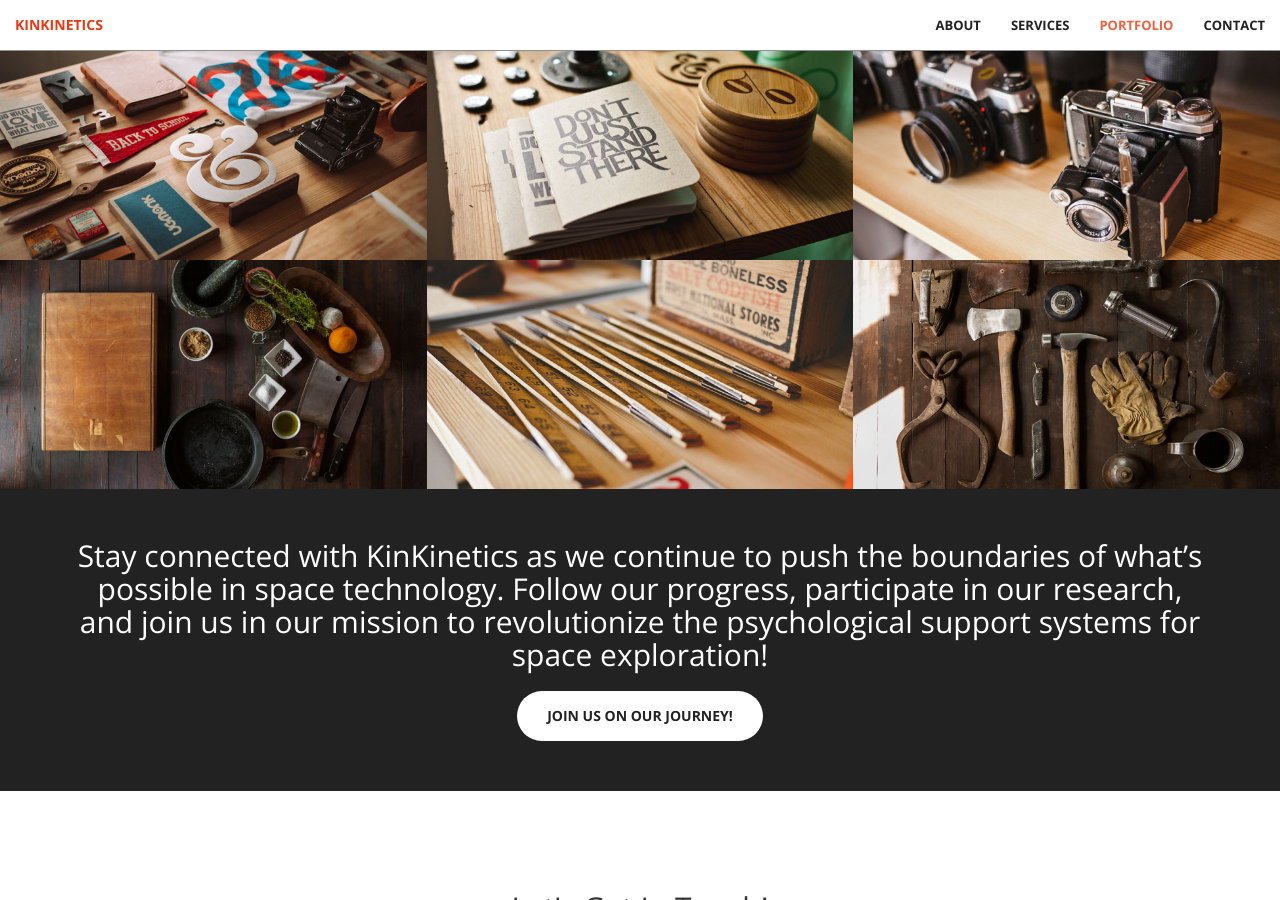
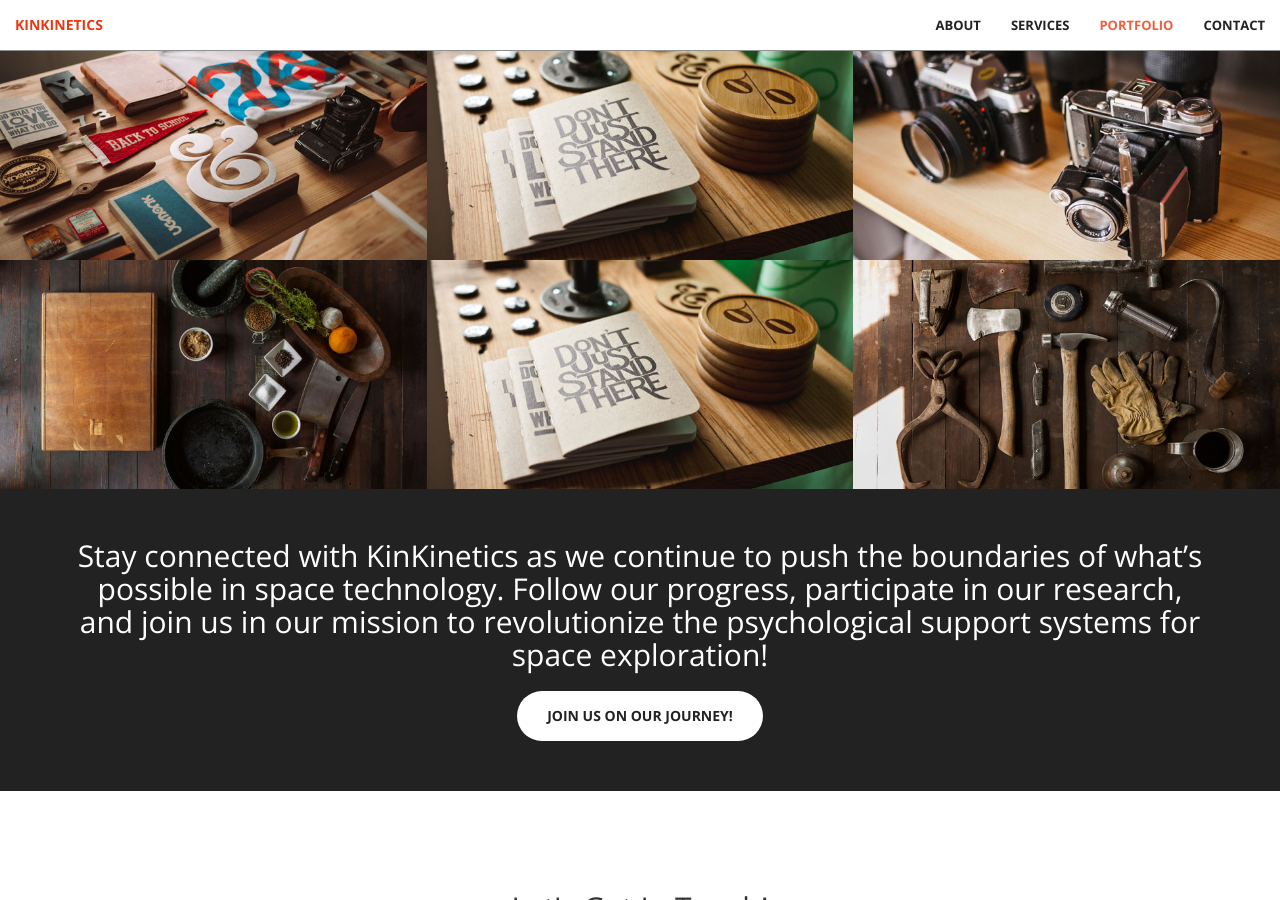
Before and after one commit to ramdaskinkinetics/KavyaKinKineticsCopy1.github.io, a Jekyll site: the page built from index.html, in a window 1280 px wide and 900 px high, scrolled down 2059 px. Built offline with Jekyll 4.4.1, drawn with Linux system fonts in a browser that asks for light colours.

Commit message:
Update portfolio links and ensure all project pages are linked correctly

```diff
--- a/_includes/portfolio.html
+++ b/_includes/portfolio.html
@@ -63,7 +63,7 @@
             </div>
             <div class="col-lg-4 col-sm-6">
                 <a href="{{ site.baseurl }}/projects/N-LDSM.html" class="portfolio-box">
-                    <img src="img/portfolio/5.jpg" class="img-responsive" alt="">
+                   <img src="{{ site.baseurl }}/img/portfolio/2.jpg" class="img-responsive" alt="">
                     <div class="portfolio-box-caption">
                         <div class="portfolio-box-caption-content">
                             <div class="project-category text-faded">
--- a/projects/N-LDSM.html
+++ b/projects/N-LDSM.html
@@ -15,8 +15,7 @@
             <div class="col-lg-12">
                 <img src="{{ site.baseurl }}/img/portfolio/5.jpg" class="img-responsive" alt="">
                 <p>
-
-Neuroeconomics is an interdisciplinary field that seeks to explain human decision making, the ability to process multiple alternatives and to follow a course of action. It combines research from neuroscience, experimental and behavioral economics, and cognitive and social psychology.
+                    Neuroeconomics is an interdisciplinary field that seeks to explain human decision making, the ability to process multiple alternatives and to follow a course of action. It combines research from neuroscience, experimental and behavioral economics, and cognitive and social psychology.
 
 As we explore the possibility of long duration space missions, understanding the role of neuroeconomics becomes paramount. In the confined, high-stress environment of a space mission, the decision-making process can have life or death consequences.
 
@@ -35,7 +34,6 @@
 This could involve designing spacecraft and habitats that enhance cognitive function, developing social and economic systems that promote cooperation and well-being, and devising strategies to manage the psychological and cognitive challenges of living in space.
 
 In conclusion, neuroeconomics provides a valuable framework for understanding and optimizing human performance in space, with wide-ranging implications for the success of long-duration space missions and the future of space colonization.
-
                 </p>
             </div>
         </div>
```
